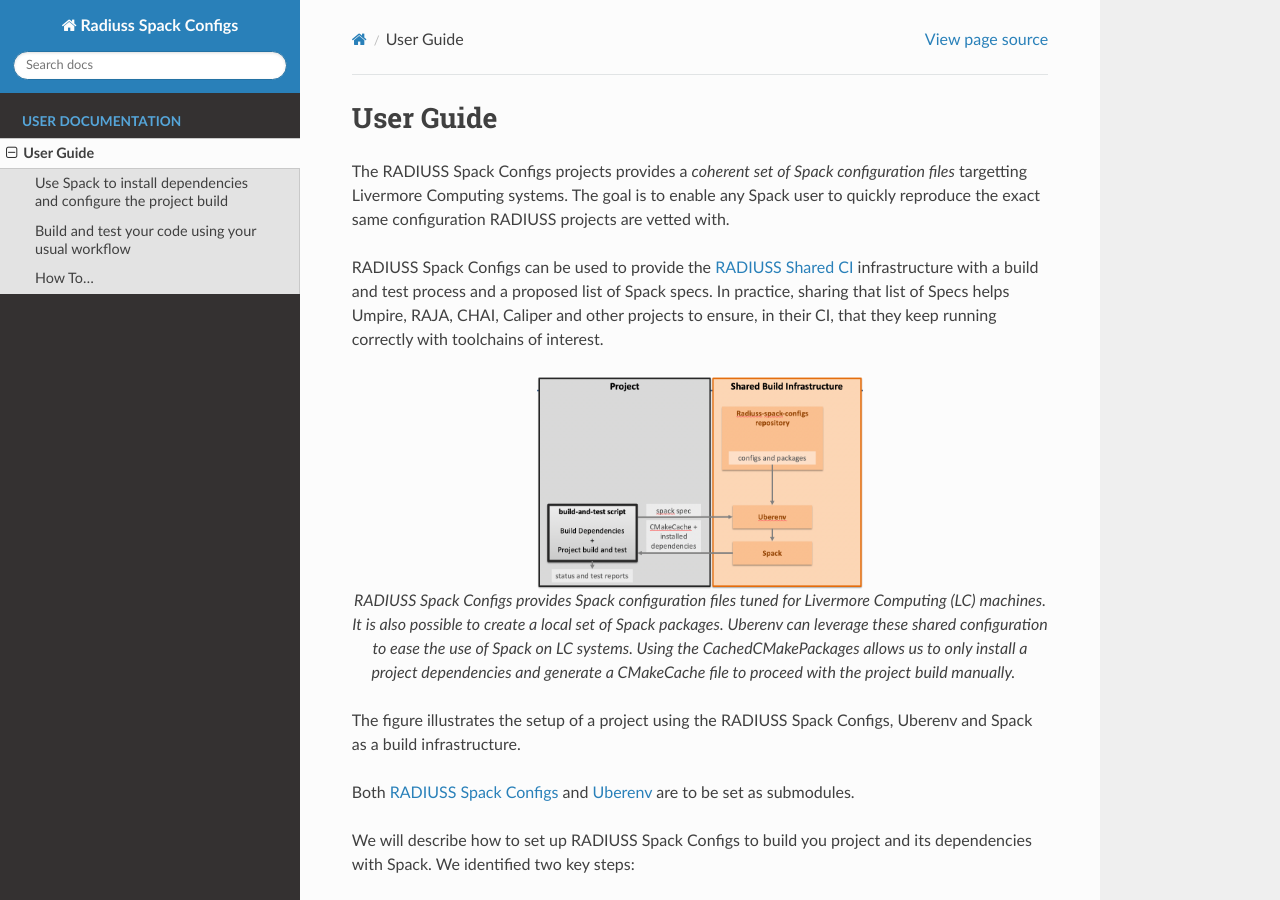
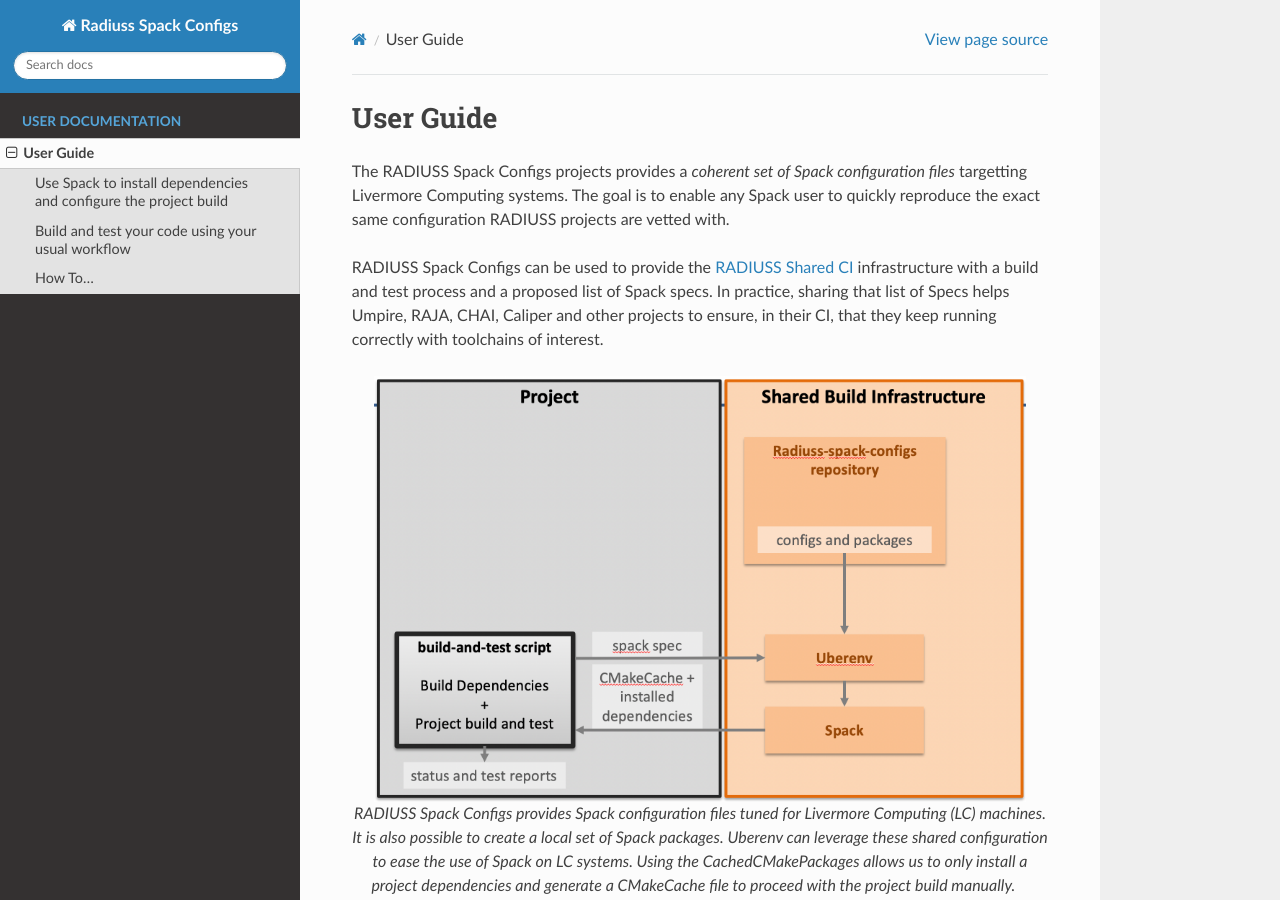
Before and after one commit to LLNL/radiuss-spack-configs, a Sphinx documentation site: the page built from docs/sphinx/user_guide/index.rst, in a window 1280 px wide and 900 px high. Built offline with Sphinx 7.4.7 and the Read the Docs theme 2.0.0, drawn with Linux system fonts in a browser that asks for light colours.

Commit message:
Scale figures

```diff
--- a/docs/sphinx/user_guide/how_to.rst
+++ b/docs/sphinx/user_guide/how_to.rst
@@ -27,6 +27,7 @@ The RADIUSS Build infrustructure relies on three components to work properly:
 between those components is as follows:
 
 .. figure:: images/build-infrastructure-components.png
+   :scale: 36 %
    :align: center
 
    The dependency graphs helps anticipating the impact of a change. E.g., a
--- a/docs/sphinx/user_guide/index.rst
+++ b/docs/sphinx/user_guide/index.rst
@@ -24,7 +24,7 @@ Caliper and other projects to ensure, in their CI, that they keep running
 correctly with toolchains of interest.
 
 .. figure:: images/Shared-Build-Infrastructure.png
-   :scale: 18 %
+   :scale: 36 %
    :align: center
 
    RADIUSS Spack Configs provides Spack configuration files tuned for Livermore
--- a/docs/sphinx/user_guide/use_spack.rst
+++ b/docs/sphinx/user_guide/use_spack.rst
@@ -13,7 +13,7 @@ Use Spack to install dependencies and configure the project build
 *****************************************************************
 
 .. figure:: images/Shared-Build-Infrastructure.png
-   :scale: 18 %
+   :scale: 36 %
 
    The Shared Build Infrastructure turns a specified target into installed
    dependencies and a CMake cached configuration file. We chose spack as the
```
